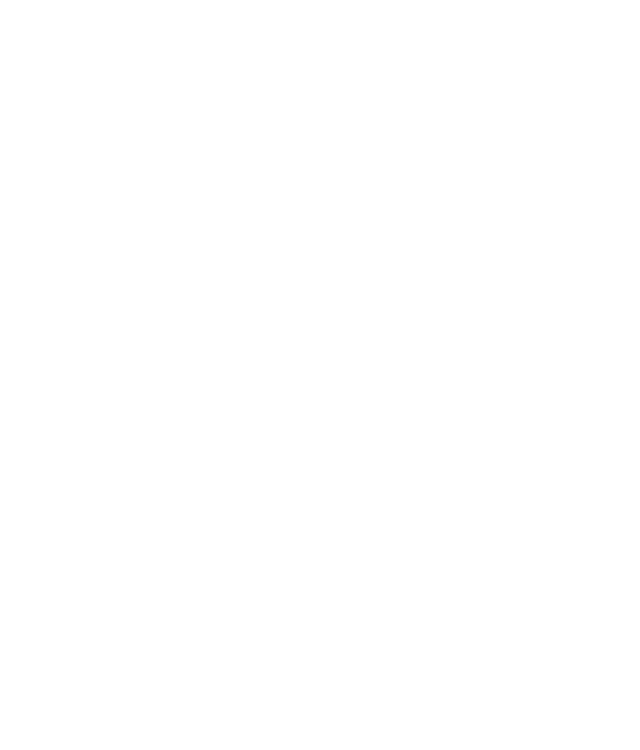
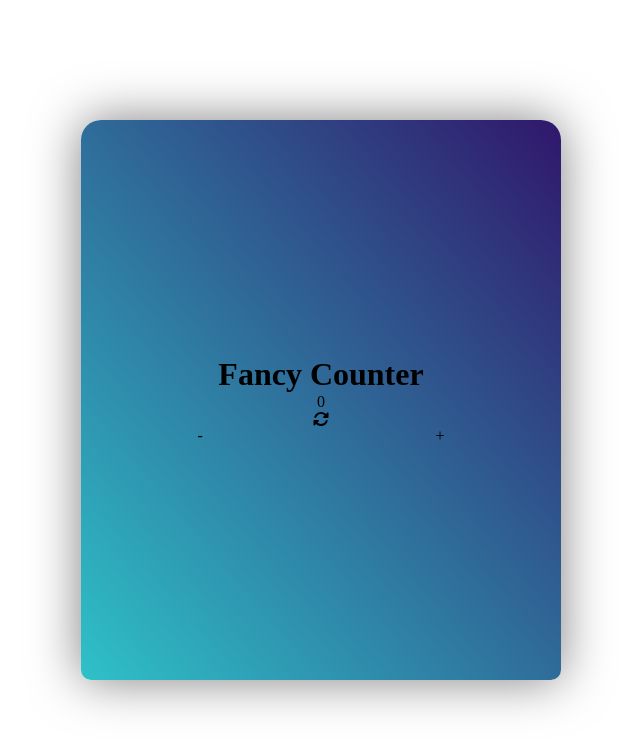
Before and after one commit to thomaserdmenger/counter-react, a React (Vite) app: page / in a window 1280 px wide. Shown: the top 750 px of the page, without its empty margins (319-959 px from the left). Built offline with nearby package versions, Linux system fonts and the light colour scheme.

Commit message:
Add elements and basic styles

```diff
--- a/package.json
+++ b/package.json
@@ -10,6 +10,9 @@
     "preview": "vite preview"
   },
   "dependencies": {
+    "@fortawesome/fontawesome-svg-core": "^6.4.2",
+    "@fortawesome/free-solid-svg-icons": "^6.4.2",
+    "@fortawesome/react-fontawesome": "^0.2.0",
     "react": "^18.2.0",
     "react-dom": "^18.2.0"
   },
--- a/src/App.jsx
+++ b/src/App.jsx
@@ -1,3 +1,22 @@
-function App() {}
+import * as React from "react";
+
+import "./styles.css";
+
+import { FontAwesomeIcon } from "@fortawesome/react-fontawesome";
+import { faRotate } from "@fortawesome/free-solid-svg-icons";
+
+function App() {
+  return (
+    <div className="counter-container">
+      <h1 className="counter-heading">Fancy Counter</h1>
+      <span className="counter">0</span>
+      <FontAwesomeIcon icon={faRotate} />
+      <div className="counter-buttons-container">
+        <button className="counter-buttons">-</button>
+        <button className="counter-buttons">+</button>
+      </div>
+    </div>
+  );
+}
 
 export default App;
--- /dev/null
+++ b/src/styles.css
@@ -0,0 +1,50 @@
+* {
+  padding: 0;
+  margin: 0;
+  box-sizing: border-box;
+}
+
+body {
+  min-height: 100dvh;
+  display: flex;
+  justify-content: center;
+  align-items: center;
+  background-color: hsl(0, 0%, 100%);
+}
+
+.counter-container {
+  background: linear-gradient(to top right, #2ec1c8, #30176b);
+  border-bottom-left-radius: 10px;
+  border-bottom-right-radius: 10px;
+  border-top-left-radius: 20px;
+  border-top-right-radius: 20px;
+  box-shadow: 0 0 50px hsla(0, 0%, 0%, 0.5);
+  display: flex;
+  flex-direction: column;
+  height: 35rem;
+  justify-content: space-between;
+  overflow: hidden;
+  width: 30rem;
+  justify-content: center;
+}
+
+.counter-heading {
+  text-align: center;
+}
+
+.counter {
+  display: block;
+  text-align: center;
+}
+
+.counter-buttons-container {
+  display: flex;
+  justify-content: center;
+}
+
+.counter-buttons {
+  all: unset;
+  cursor: pointer;
+  flex-grow: 1;
+  text-align: center;
+}
```
Also changed, not shown: 1 other file (tests, documents, lock files or other folders).
